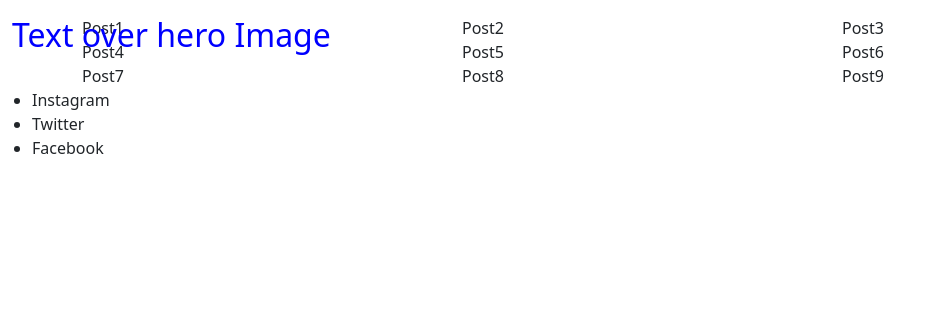
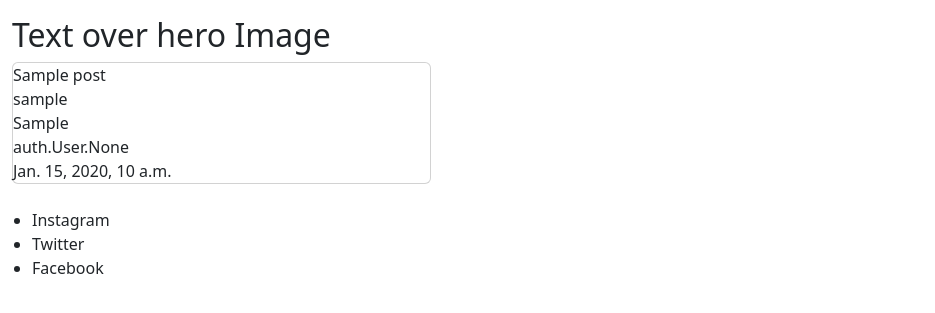
Before and after one commit to HW-Wright/pp4-photography-blog, a Django app: page / in a window 1280 px wide. Shown: the part 128-441 px from the top of the page, without its empty margins (0-935 px from the left). Run offline with Django 3.2, Linux system fonts and the light colour scheme; tables that the repository leaves empty hold one stand-in row (values such as "Sample post").

Commit message:
create containders for featured posts on homepage with bootstrap styling, change views to class format again

```diff
--- a/blog/templates/index.html
+++ /dev/null
@@ -1,39 +0,0 @@
-{% extends "base.html" %}
-
-{% block content %}
-<section>
-    <div class="container-fluid">
-        <div class="row">
-            <div class="col-12 hero-image">
-                <div class="hero-text">
-                    <h2>Text over hero Image</h2>
-                </div>
-            </div>
-        </div>
-    </div>
-</section>
-
-<section>
-    <div class="container">
-
-        <div class="row">
-            <div class="col-md-4">Post1</div>
-            <div class="col-md-4">Post2</div>
-            <div class="col-md-4">Post3</div>
-        </div>
-
-        <div class="row">
-            <div class="col-md-4">Post4</div>
-            <div class="col-md-4">Post5</div>
-            <div class="col-md-4">Post6</div>
-        </div>
-
-        <div class="row">
-            <div class="col-md-4">Post7</div>
-            <div class="col-md-4">Post8</div>
-            <div class="col-md-4">Post9</div>
-        </div>
-
-    </div>
-</section>
-{% endblock %}
--- a/blog/urls.py
+++ b/blog/urls.py
@@ -2,5 +2,5 @@ from . import views
 from django.urls import path
 
 urlpatterns = [
-    path('', views.FeaturedPosts.as_view(), name='home')
+    path('', views.FeaturedPosts.as_view(), name='homepage'),
 ]
--- a/blog/views.py
+++ b/blog/views.py
@@ -4,15 +4,15 @@ from .models import Post, Comment
 
 
 # def featured_posts(request):
-#     posts = Post.objects.all()
+#     posts = Post.objects.order_by('date_created')[:3]
 #     context = {
 #         'posts' : posts
 #     }
-#     return render(request, '/templates/index.html/', context)
+#     template = 'inex.html'
+#     return render(request, template, context)
 
 
 class FeaturedPosts(generic.ListView):
     model = Post
-    queryset = Post.objects.filter(status=True).order_by('-date_created')
+    queryset = Post.objects.filter(status=True).order_by('-date_created')[:3]
     template_name = 'index.html'
-    paginate_by = 9
--- a/pp4_photography_blog/urls.py
+++ b/pp4_photography_blog/urls.py
@@ -19,6 +19,6 @@ from blog import views
 
 urlpatterns = [
     path('admin/', admin.site.urls),
+    path('', include('blog.urls'), name='blog_urls'),
     path('summernote/', include('django_summernote.urls')),
-    path('', include('blog.urls'), name='blog_urls'),
 ]
--- a/assets/css/style.css
+++ b/static/css/style.css
@@ -14,3 +14,8 @@
     position: absolute;
     color: blue;
 }
+
+.image {
+    width: 50px;
+    height: 50px;
+}
--- a/blog/templates/base.html
+++ b/templates/base.html
@@ -1,10 +1,12 @@
+{% load static %}
+
 <!DOCTYPE html>
 <html lang="en">
 <head>
     <meta charset="UTF-8">
     <meta name="viewport" content="width=device-width, initial-scale=1.0", shrink-to-fit="no">
     <link rel="stylesheet" href="https://cdn.jsdelivr.net/npm/bootstrap@5.3.2/dist/css/bootstrap.min.css" integrity="sha384-T3c6CoIi6uLrA9TneNEoa7RxnatzjcDSCmG1MXxSR1GAsXEV/Dwwykc2MPK8M2HN" crossorigin="anonymous">
-    <link rel="stylesheet" href="/assets/css/style.css" type="">
+    <link rel=”stylesheet” href="{% static 'css/style.css' %}">
     <link rel="stylesheet" href="https://cdn.jsdelivr.net/npm/@fortawesome/fontawesome-free@6.4.2/css/fontawesome.min.css" integrity="sha384-BY+fdrpOd3gfeRvTSMT+VUZmA728cfF9Z2G42xpaRkUGu2i3DyzpTURDo5A6CaLK" crossorigin="anonymous">
 
     <title>Photography Blog</title>
--- /dev/null
+++ b/templates/index.html
@@ -0,0 +1,36 @@
+{% extends "base.html" %}
+
+{% block content %}
+<section>
+    <div class="container-fluid">
+        <div class="row">
+            <div class="col-12 hero-image">
+                <div class="hero-text">
+                    <h2>Text over hero Image</h2>
+                </div>
+            </div>
+        </div>
+    </div>
+</section>
+
+<section>
+    <div class="container-fluid">
+        <div class="row"></div>
+            {% for post in post_list %}
+                <div class="col-md-4">
+                {% if post.status == True %}
+                    <div class="card mb-4 post">
+                        <div class="title">{{ post.title }}</div>
+                        <!-- <div class="card-body image"><img src="{{ post.image.url }}" alt="post_image"></div> -->
+                        <div class="author">{{ post.created_by }}</div>
+                        <div class="caption">{{ post.caption }}</div>
+                        <div class="likes">{{ post.likes }}</div>
+                        <div class="date">{{ post.date_created }}</div>
+                    </div>
+                {% endif %}
+        </div>
+            {% endfor %}
+        </div>
+    </div>
+</section>
+{% endblock %}
```
Also changed, not shown: static/images/blog_hero.jpeg (renamed from assets/images/blog_hero.jpeg), templates/blog.html (renamed from blog/templates/blog.html).
